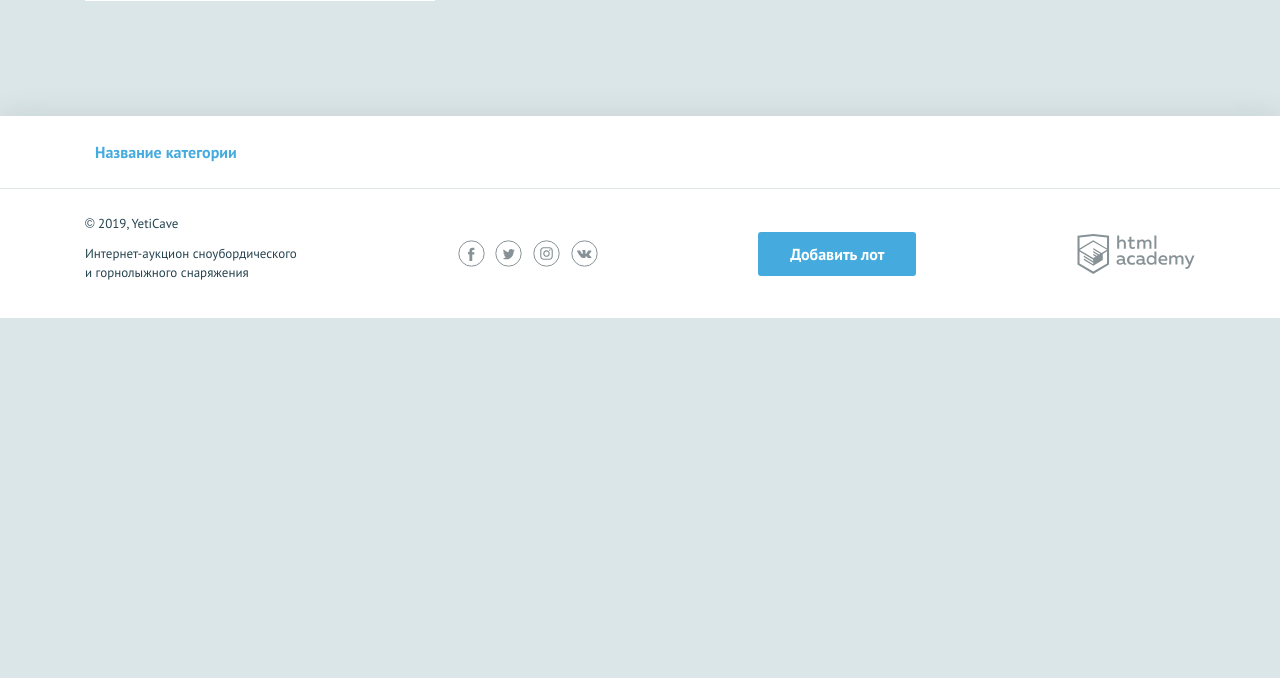
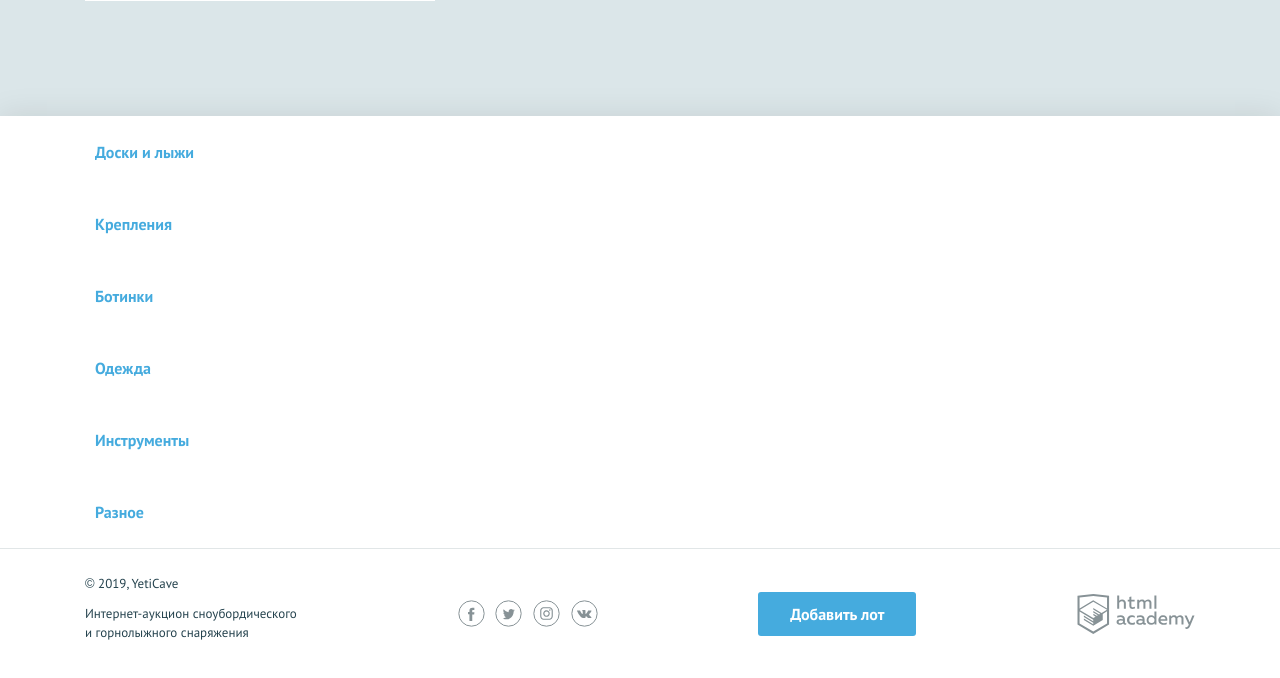
Before and after one commit to semyonovsergey/969405-yeticave-9, a PHP site: page / in a window 1280 px wide. Shown: the part 1376-2054 px from the top of the page. Before the commit the page ends 1694 px from the top, so only its background shows below. Run offline with PHP 8.4, Linux system fonts and the light colour scheme.

Commit message:
Добавил простой массив категорий со значениями и сценарий вывода в футер

```diff
--- a/index.php
+++ b/index.php
@@ -2,6 +2,44 @@
 $is_auth = rand(0, 1);
 $user_name = 'Semyonov Sergey'; // укажите здесь ваше имя
 $cat = ["Доски и лыжи", "Крепления", "Ботинки", "Одежда", "Инструменты", "Разное"];
+$ad = [
+    [
+        "2014 Rossignol District Snowboard",
+        "Доски и лыжи",
+        10999,
+        "img/lot-1.jpg"
+    ],
+    [
+        "DC Ply Mens 2016/2017 Snowboard",
+        "Доски и лыжи",
+        159999,
+        "img/lot-2.jpg"
+    ],
+    [
+        "Крепления Union Contact Pro 2015 года размер L/XL",
+        "Крепления",
+        8000,
+        "img/lot-3.jpg"
+    ],
+    [
+        "Ботинки для сноуборда DC Mutiny Charocal   ",
+        "Ботинки",
+        10999,
+        "img/lot-4.jpg"
+    ],
+    [
+        "Куртка для сноуборда DC Mutiny Charocal    ",
+        "Одежда",
+        7500,
+        "img/lot-5.jpg"
+    ],
+    [
+        "Маска Oakley Canopy    ",
+        "Разное",
+        5400,
+        "img/lot-6.jpg"
+    ],
+];
 ?>
 <!DOCTYPE html>
 <html lang="ru">
@@ -98,7 +136,11 @@ $cat = ["Доски и лыжи", "Крепления", "Ботинки", "Од
         <ul class="nav__list container">
             <!--заполните этот список из массива категорий-->
             <li class="nav__item">
-                <a href="pages/all-lots.html">Название категории</a>
+
+                <?php foreach ($cat as $value): ?>
+                    <a href="pages/all-lots.html"><?=$value;?></a>
+                <?php endforeach; ?>
+
             </li>
         </ul>
     </nav>
```
